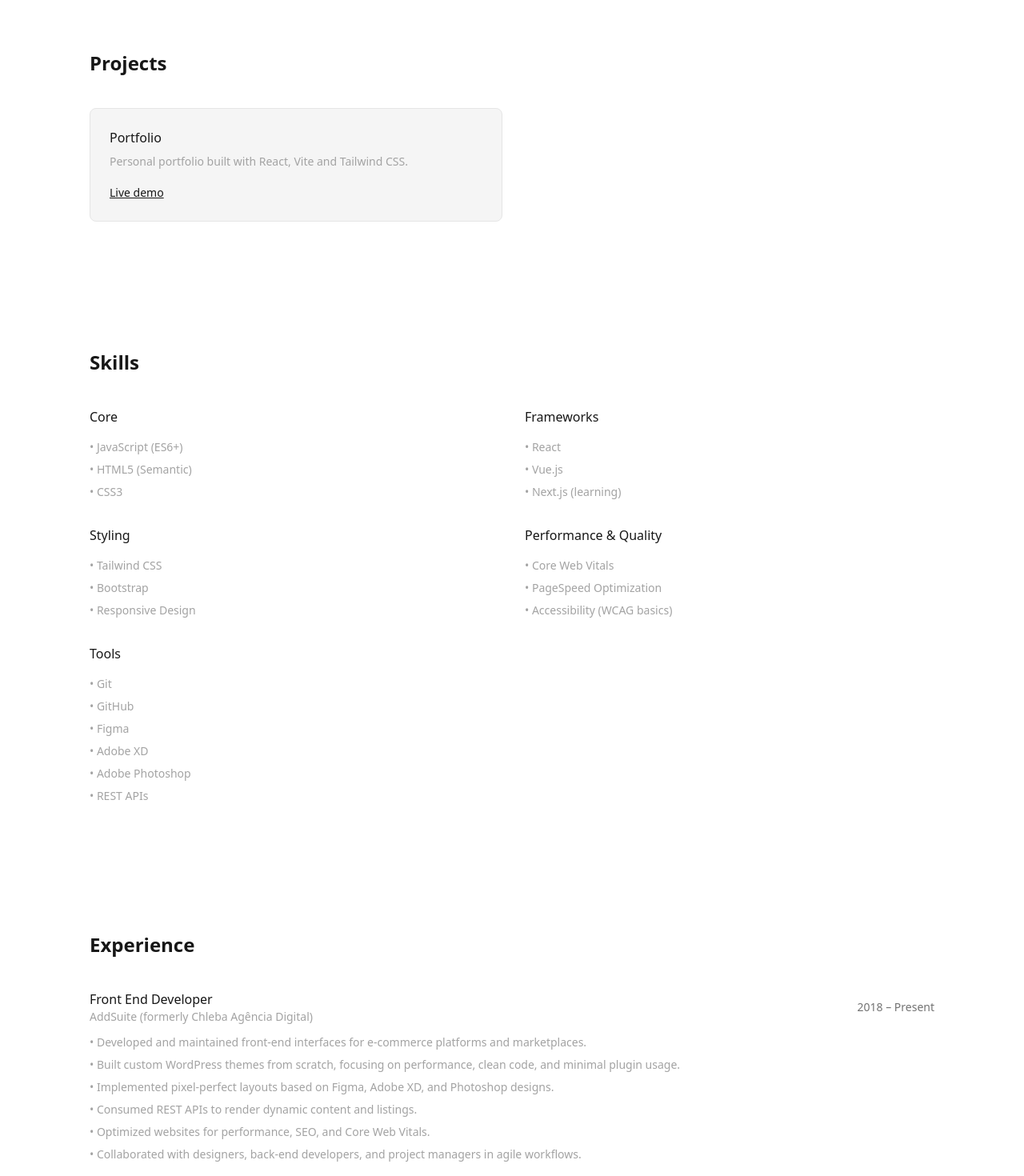
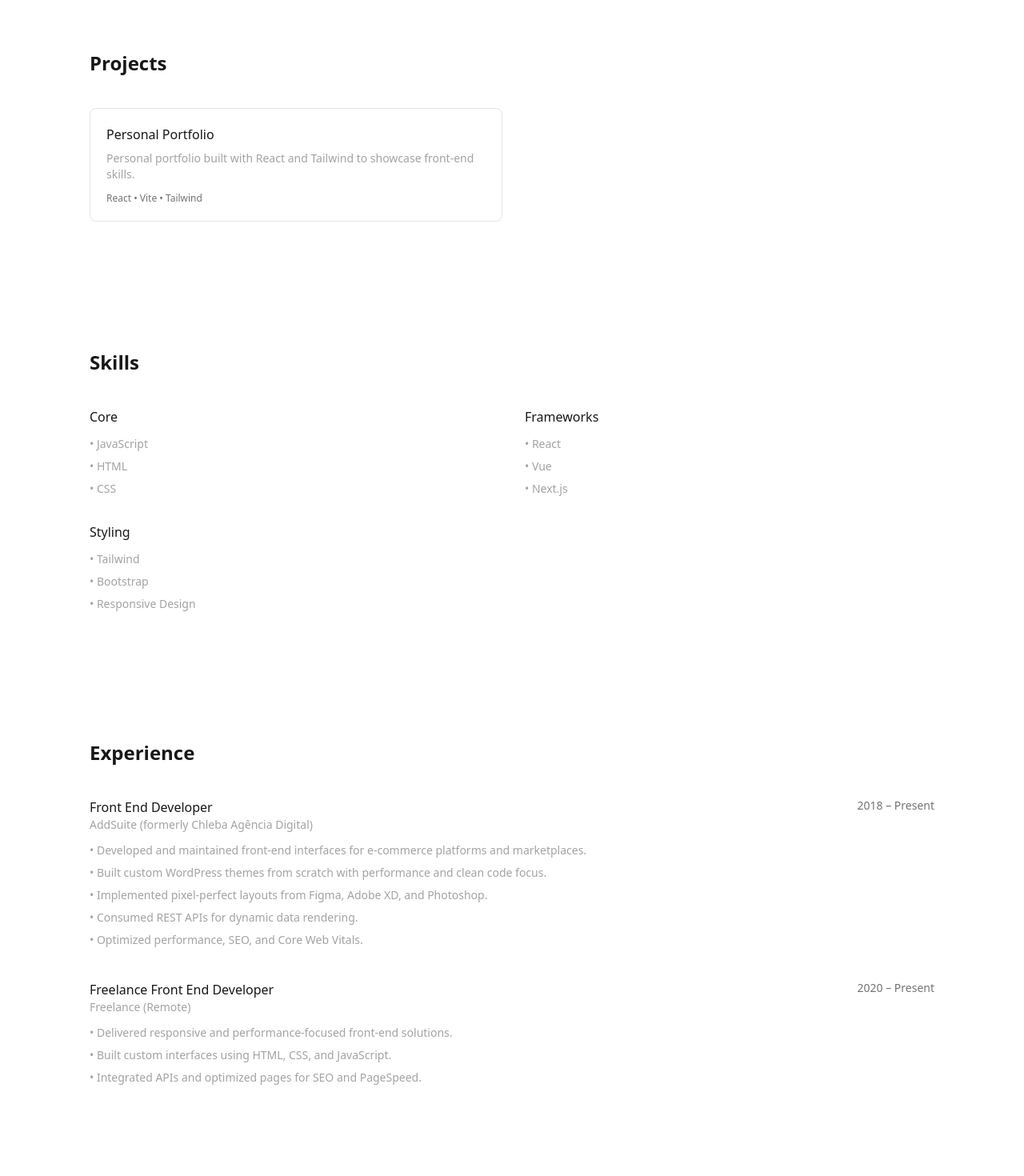
Before and after one commit to leonardozambao/portfolio, a React (Vite) app: page / in a window 1280 px wide. Shown: the part 520-1990 px from the top of the page at 80% size. Built offline with nearby package versions, Linux system fonts and the light colour scheme.

Commit message:
refatoring translations

```diff
--- a/src/components/sections/Contact.jsx
+++ b/src/components/sections/Contact.jsx
@@ -1,16 +1,17 @@
 import Section from "../ui/Section";
 import SectionTitle from "../ui/SectionTitle";
+import useTranslation from "../../hooks/useTranslation";
+import { getTranslation } from "../../utils/getTranslation";
 
 export default function Contact() {
+  const t = useTranslation();
+
   return (
     <Section id="contact">
-      <SectionTitle>Contact</SectionTitle>
+      <SectionTitle>{t.contact.title}</SectionTitle>
 
       <div className="max-w-xl space-y-6 text-neutral-400">
-        <p>
-          I'm currently open to remote opportunities and collaborations. Feel
-          free to reach out if you'd like to work together.
-        </p>
+        <p>{t.contact.text}</p>
 
         <div className="space-y-3">
           <a
--- a/src/components/sections/Experience.jsx
+++ b/src/components/sections/Experience.jsx
@@ -1,27 +1,32 @@
 import Section from "../ui/Section";
 import SectionTitle from "../ui/SectionTitle";
+import useTranslation from "../../hooks/useTranslation";
+import { getTranslation } from "../../utils/getTranslation";
 import { experience } from "../../data/experience";
 
 export default function Experience() {
+  const t = useTranslation();
+
   return (
     <Section id="experience">
-      <SectionTitle>Experience</SectionTitle>
+      <SectionTitle>{t.experience.title}</SectionTitle>
 
       <div className="space-y-10">
-        {experience.map((job, index) => (
-          <div key={index}>
-            <div className="flex flex-col md:flex-row md:items-center md:justify-between mb-3">
+        {experience.map((job) => (
+          <div key={job.id}>
+            <div className="flex justify-between mb-3">
               <div>
-                <h3 className="font-medium">{job.role}</h3>
+                <h3 className="font-medium">
+                  {getTranslation(t, job.roleKey)}
+                </h3>
                 <p className="text-sm text-neutral-400">{job.company}</p>
               </div>
-
               <span className="text-sm text-neutral-500">{job.period}</span>
             </div>
 
             <ul className="space-y-2 text-sm text-neutral-400">
-              {job.description.map((item, i) => (
-                <li key={i}>• {item}</li>
+              {job.descriptionKeys.map((key) => (
+                <li key={key}>• {getTranslation(t, key)}</li>
               ))}
             </ul>
           </div>
--- a/src/components/sections/Projects.jsx
+++ b/src/components/sections/Projects.jsx
@@ -1,31 +1,35 @@
 import Section from "../ui/Section";
 import SectionTitle from "../ui/SectionTitle";
+import useTranslation from "../../hooks/useTranslation";
+import { getTranslation } from "../../utils/getTranslation";
 import { projects } from "../../data/projects";
 
 export default function Projects() {
+  const t = useTranslation();
+
   return (
     <Section id="projects">
-      <SectionTitle>Projects</SectionTitle>
+      <SectionTitle>{t.projects.title}</SectionTitle>
 
       <div className="grid md:grid-cols-2 gap-6">
         {projects.map((project) => (
-          <div
-            key={project.title}
-            className="bg-neutral-100 dark:bg-neutral-900 border border-neutral-200 dark:border-neutral-800 rounded-lg p-6 hover:border-neutral-600 transition"
+          <a
+            key={project.id}
+            href={project.link}
+            target="_blank"
+            rel="noreferrer"
+            className="border border-neutral-200 dark:border-neutral-800 p-5 rounded-lg hover:border-neutral-400 transition"
           >
-            <h3 className="font-medium mb-2">{project.title}</h3>
-            <p className="text-sm text-neutral-400 mb-4">
-              {project.description}
+            <h3 className="font-medium mb-2">
+              {getTranslation(t, project.titleKey)}
+            </h3>
+            <p className="text-sm text-neutral-400 mb-3">
+              {getTranslation(t, project.descriptionKey)}
             </p>
-
-            <a
-              href={project.link}
-              target="_blank"
-              className="text-sm underline"
-            >
-              Live demo
-            </a>
-          </div>
+            <p className="text-xs text-neutral-500">
+              {project.tech.join(" • ")}
+            </p>
+          </a>
         ))}
       </div>
     </Section>
--- a/src/components/sections/Skills.jsx
+++ b/src/components/sections/Skills.jsx
@@ -1,18 +1,23 @@
 import Section from "../ui/Section";
 import SectionTitle from "../ui/SectionTitle";
+import useTranslation from "../../hooks/useTranslation";
+import { getTranslation } from "../../utils/getTranslation";
 import { skills } from "../../data/skills";
 
 export default function Skills() {
+  const t = useTranslation();
+
   return (
     <Section id="skills">
-      <SectionTitle>Skills</SectionTitle>
+      <SectionTitle>{t.skills.title}</SectionTitle>
 
       <div className="grid md:grid-cols-2 gap-8">
         {skills.map((group) => (
-          <div key={group.category}>
-            <h3 className="font-medium mb-4">{group.category}</h3>
-
-            <ul className="space-y-2 text-sm text-neutral-400">
+          <div key={group.categoryKey}>
+            <h3 className="font-medium mb-3">
+              {getTranslation(t, group.categoryKey)}
+            </h3>
+            <ul className="text-sm text-neutral-400 space-y-2">
               {group.items.map((item) => (
                 <li key={item}>• {item}</li>
               ))}
--- a/src/data/experience.js
+++ b/src/data/experience.js
@@ -1,26 +1,26 @@
 export const experience = [
   {
-    role: "Front End Developer",
+    id: "addsuite",
+    roleKey: "experience.addsuite.role",
     company: "AddSuite (formerly Chleba Agência Digital)",
     period: "2018 – Present",
-    description: [
-      "Developed and maintained front-end interfaces for e-commerce platforms and marketplaces.",
-      "Built custom WordPress themes from scratch, focusing on performance, clean code, and minimal plugin usage.",
-      "Implemented pixel-perfect layouts based on Figma, Adobe XD, and Photoshop designs.",
-      "Consumed REST APIs to render dynamic content and listings.",
-      "Optimized websites for performance, SEO, and Core Web Vitals.",
-      "Collaborated with designers, back-end developers, and project managers in agile workflows.",
+    descriptionKeys: [
+      "experience.addsuite.desc1",
+      "experience.addsuite.desc2",
+      "experience.addsuite.desc3",
+      "experience.addsuite.desc4",
+      "experience.addsuite.desc5",
     ],
   },
   {
-    role: "Freelance Front End Developer",
-    company: "Remote",
+    id: "freelance",
+    roleKey: "experience.freelance.role",
+    company: "Freelance (Remote)",
     period: "2020 – Present",
-    description: [
-      "Delivered responsive and performance-focused front-end solutions for small and medium clients.",
-      "Developed custom WordPress websites and front-end interfaces using HTML, CSS, and JavaScript.",
-      "Integrated APIs and optimized pages for SEO and PageSpeed.",
-      "Managed projects independently, from requirements to delivery.",
+    descriptionKeys: [
+      "experience.freelance.desc1",
+      "experience.freelance.desc2",
+      "experience.freelance.desc3",
     ],
   },
 ];
--- a/src/data/projects.js
+++ b/src/data/projects.js
@@ -1,7 +1,9 @@
 export const projects = [
   {
-    title: "Portfolio",
-    description: "Personal portfolio built with React, Vite and Tailwind CSS.",
-    link: "https://leonardozambao.github.io/portfolio",
+    id: "portfolio",
+    titleKey: "projects.portfolio.title",
+    descriptionKey: "projects.portfolio.description",
+    tech: ["React", "Vite", "Tailwind"],
+    link: "https://leonardozambao.github.io/portfolio/",
   },
 ];
--- a/src/data/skills.js
+++ b/src/data/skills.js
@@ -1,33 +1,14 @@
 export const skills = [
   {
-    category: "Core",
-    items: ["JavaScript (ES6+)", "HTML5 (Semantic)", "CSS3"],
+    categoryKey: "skills.core",
+    items: ["JavaScript", "HTML", "CSS"],
   },
   {
-    category: "Frameworks",
-    items: ["React", "Vue.js", "Next.js (learning)"],
+    categoryKey: "skills.frameworks",
+    items: ["React", "Vue", "Next.js"],
   },
   {
-    category: "Styling",
-    items: ["Tailwind CSS", "Bootstrap", "Responsive Design"],
-  },
-  {
-    category: "Performance & Quality",
-    items: [
-      "Core Web Vitals",
-      "PageSpeed Optimization",
-      "Accessibility (WCAG basics)",
-    ],
-  },
-  {
-    category: "Tools",
-    items: [
-      "Git",
-      "GitHub",
-      "Figma",
-      "Adobe XD",
-      "Adobe Photoshop",
-      "REST APIs",
-    ],
+    categoryKey: "skills.styling",
+    items: ["Tailwind", "Bootstrap", "Responsive Design"],
   },
 ];
--- a/src/hooks/useTranslation.js
+++ b/src/hooks/useTranslation.js
@@ -1,3 +1,4 @@
+// src/hooks/useTranslation.js
 import { useContext } from "react";
 import { LanguageContext } from "../context/LanguageContext";
 
--- a/src/locales/en.js
+++ b/src/locales/en.js
@@ -2,5 +2,43 @@ export default {
   heroTitle: "Front End Developer",
   heroSubtitle: "Building performant and scalable web interfaces",
   heroCta: "View Projects",
-  contactText: "I'm currently open to remote opportunities and collaborations.",
+  experience: {
+    title: "Experience",
+    addsuite: {
+      role: "Front End Developer",
+      desc1:
+        "Developed and maintained front-end interfaces for e-commerce platforms and marketplaces.",
+      desc2:
+        "Built custom WordPress themes from scratch with performance and clean code focus.",
+      desc3:
+        "Implemented pixel-perfect layouts from Figma, Adobe XD, and Photoshop.",
+      desc4: "Consumed REST APIs for dynamic data rendering.",
+      desc5: "Optimized performance, SEO, and Core Web Vitals.",
+    },
+    freelance: {
+      role: "Freelance Front End Developer",
+      desc1:
+        "Delivered responsive and performance-focused front-end solutions.",
+      desc2: "Built custom interfaces using HTML, CSS, and JavaScript.",
+      desc3: "Integrated APIs and optimized pages for SEO and PageSpeed.",
+    },
+  },
+  projects: {
+    title: "Projects",
+    portfolio: {
+      title: "Personal Portfolio",
+      description:
+        "Personal portfolio built with React and Tailwind to showcase front-end skills.",
+    },
+  },
+  skills: {
+    title: "Skills",
+    core: "Core",
+    frameworks: "Frameworks",
+    styling: "Styling",
+  },
+  contact: {
+    title: "Contact",
+    text: "I'm currently open to remote opportunities and collaborations.",
+  },
 };
--- a/src/locales/pt.js
+++ b/src/locales/pt.js
@@ -4,4 +4,43 @@ export default {
   heroCta: "Ver projetos",
   contactText:
     "Atualmente estou aberto a oportunidades remotas e colaborações.",
+  experience: {
+    title: "Experiência",
+    addsuite: {
+      role: "Desenvolvedor Front End",
+      desc1:
+        "Desenvolvi e mantive interfaces front-end para e-commerce e marketplaces.",
+      desc2:
+        "Construí temas WordPress personalizados do zero com foco em performance e código limpo.",
+      desc3:
+        "Implementei layouts pixel-perfect de Figma, Adobe XD e Photoshop.",
+      desc4: "Consumi APIs REST para renderização dinâmica de dados.",
+      desc5: "Otimizei performance, SEO e Core Web Vitals.",
+    },
+    freelance: {
+      role: "Desenvolvedor Front End Freelance",
+      desc1: "Entreguei soluções front-end responsivas e performáticas.",
+      desc2:
+        "Construí interfaces personalizadas usando HTML, CSS e JavaScript.",
+      desc3: "Integrei APIs e otimizei páginas para SEO e PageSpeed.",
+    },
+  },
+  projects: {
+    title: "Projetos",
+    portfolio: {
+      title: "Portfólio Pessoal",
+      description:
+        "Portfólio pessoal construído com React e Tailwind para mostrar habilidades front-end.",
+    },
+  },
+  skills: {
+    title: "Habilidades",
+    core: "Core",
+    frameworks: "Frameworks",
+    styling: "Estilização",
+  },
+  contact: {
+    title: "Contato",
+    text: "Atualmente estou aberto a oportunidades remotas e colaborações.",
+  },
 };
--- /dev/null
+++ b/src/utils/getTranslation.js
@@ -0,0 +1,3 @@
+export function getTranslation(obj, key) {
+  return key.split(".").reduce((acc, part) => acc?.[part], obj);
+}
```
